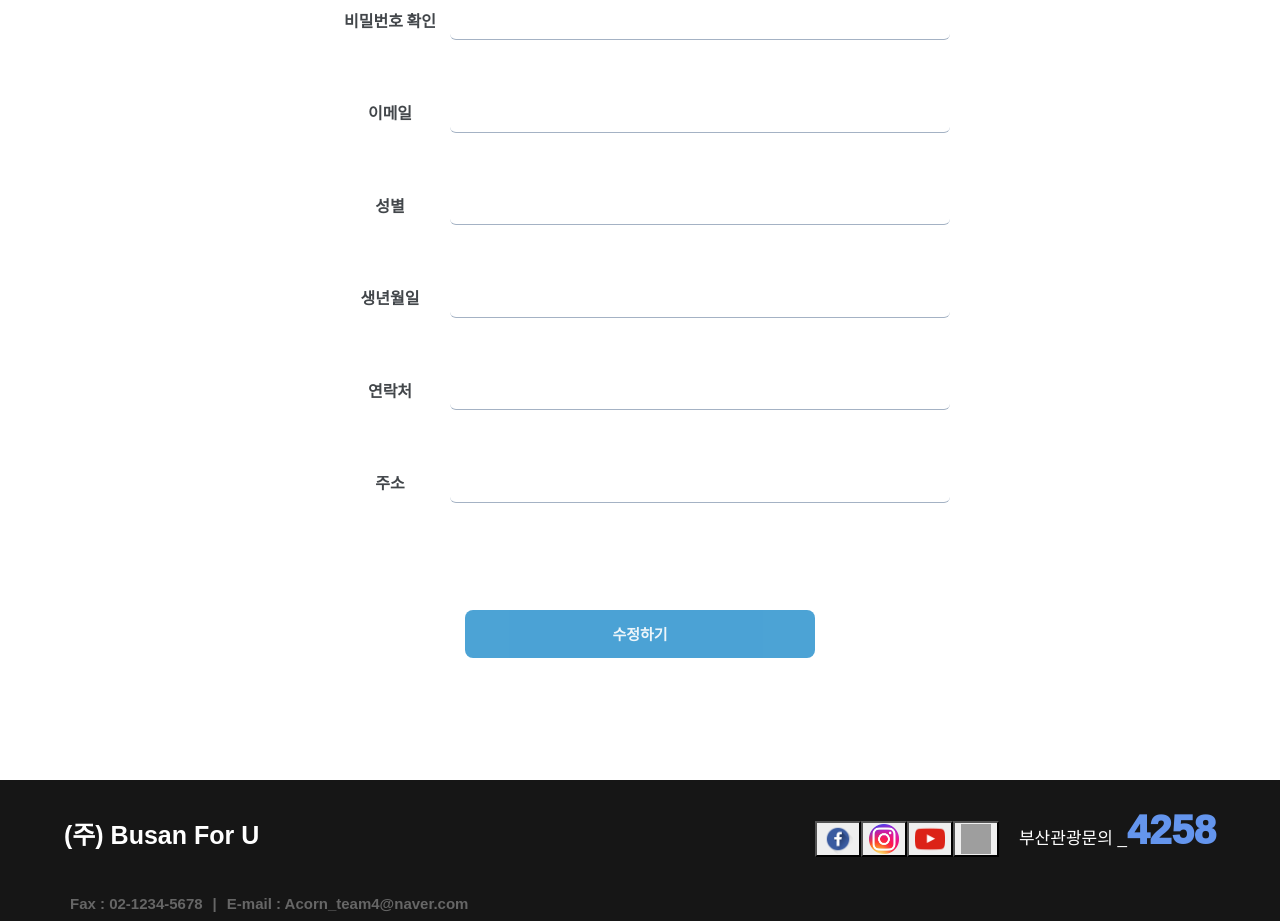
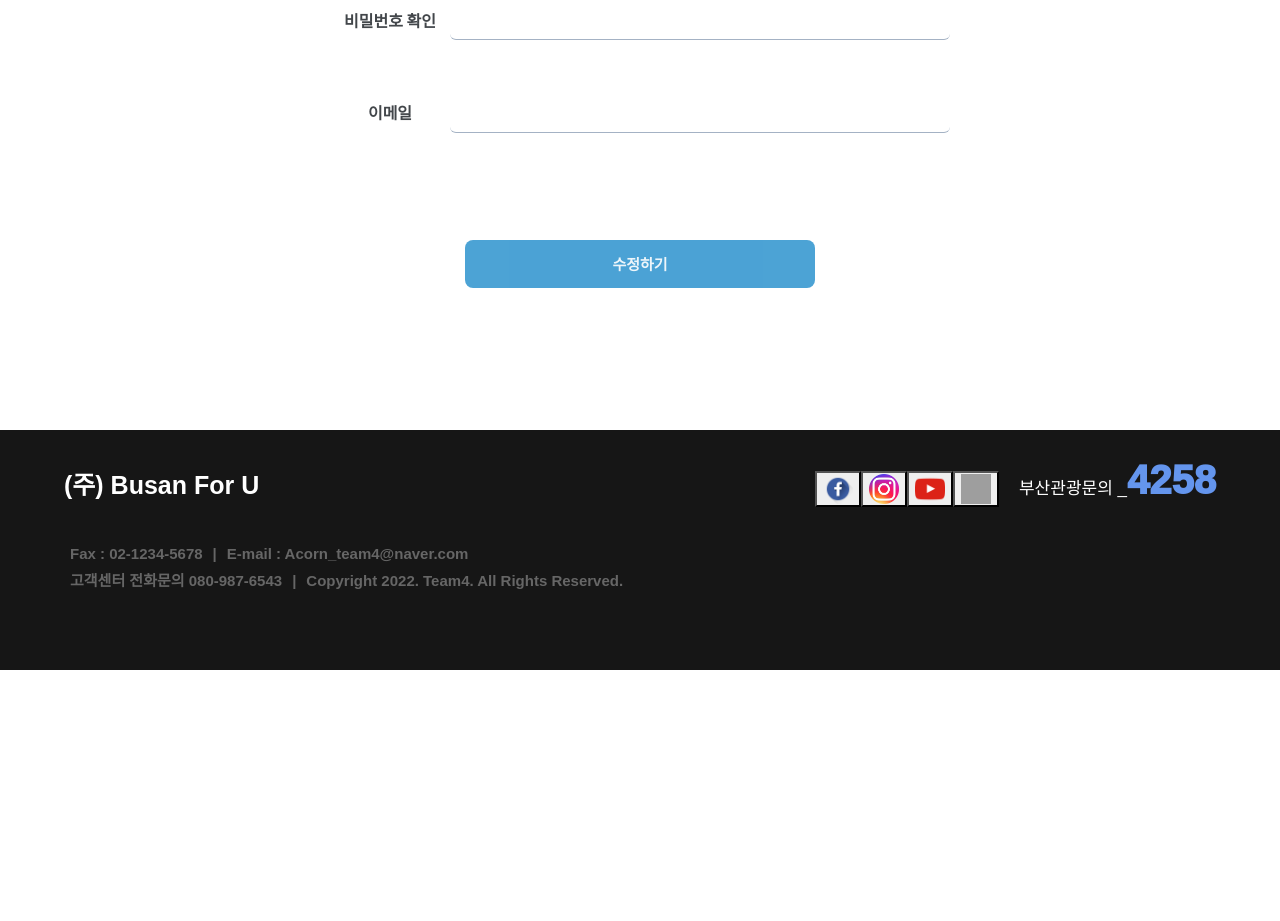
Before and after one commit to shinbumjun/Busan, a Vue app in the folder busan-vue/: page /mypage in a window 1280 px wide. Shown: the part 860-1781 px from the top of the page. After the commit the page ends 1530 px from the top, so only its background shows below. Built offline with nearby package versions, Linux system fonts and the light colour scheme; grey boxes are pictures that could not be loaded; a web font is replaced by a local one.

Commit message:
Update BusanMypage.vue

```diff
--- a/busan-vue/src/components/BusanMypage.vue
+++ b/busan-vue/src/components/BusanMypage.vue
@@ -15,21 +15,21 @@
             </div>
         </div>
         <!-- Content Part-->
-        <div class="container" style="height:1350px">
+        <div class="container" style="height:1000px">
             <form action="${pageContext.request.contextPath}/users/signup.do" method="post" id="myForm">
                 <div>
                     <label class="control-label" for="users_id">아이디</label>
-                    <input class="form-control" type="text" name="users_id" id="users_id" placeholder="Email or ID" style="outline: 0;"/>
+                    <input  v-model="user_id" class="form-control" type="text" name="users_id" id="users_id" value="{}" placeholder="Email or ID" style="outline: 0;"/>
                     <div id="id_length_validation" class="invalid-feedback">영문자 소문자로 시작하고 5~10글자 이내로 작성해주세요.</div>
                     <div id="id_overlap_validation" class="invalid-feedback">중복된 아이디 입니다.</div>
                 </div>
                 <div>
                     <label class="control-label" for="users_name">이름</label>
-                    <input class="form-control" type="text" name="users_name" id="users_name"/>
+                    <input v-model="name" class="form-control" type="text" name="users_name" id="users_name" value="{}"/>
                 </div>
                 <div>
                     <label class="control-label" for="users_pwd">비밀번호</label>
-                    <input class="form-control" type="password" name="users_pwd" id="users_pwd"/>
+                    <input v-model="password" class="form-control" type="password" name="users_pwd" id="users_pwd"/>
                     <div id="pwd_length_validation" class="invalid-feedback">영문자,숫자,특수문자를 하나이상을 사용해주세요.</div>
                     <div id="pwd_length_validation" class="valid-feedback">비밀번호 확인</div>
                 </div>
@@ -41,28 +41,11 @@
                 </div>
                 <div>
                     <label class="control-label" for="users_email">이메일</label>
-                    <input class="form-control" type="text" name="users_email" id="users_email"/>
+                    <input v-model="email" class="form-control" type="text" name="users_email" id="users_email" value="{}"/>
                     <div class="invalid-feedback">이메일 형식을 확인 하세요.</div>
                 </div>
-                <div>
-                    <label class="control-label" for="users_sex">성별</label>
-                    <input class="form-control" type="text" name="users_sex" id="users_sex"/>
-                </div>
-                <div>
-                    <label class="control-label" for="users_birthday">생년월일</label>
-                    <input class="form-control" type="number" name="users_birthday" id="users_birthday"/>
-
-                </div>
-                <div>
-                    <label class="control-label" for="users_phoneNum">연락처</label>
-                    <input class="form-control" type="text" name="users_phoneNum" id="users_phoneNum"/>
-                </div>
-                <div>
-                    <label class="control-label" for="users_addr">주소</label>
-                    <input class="form-control" type="text" name="users_addr" id="users_addr"/>
-                </div>
                 <div style="margin-top:50px; padding-top:40px;">
-                    <button class="btn btn-primary submit-btn" type="submit" style="border:none; width: 350px;">수정하기</button>
+                    <button @click="create" class="btn btn-primary submit-btn" type="submit" style="border:none; width: 350px;">수정하기</button>
                 </div>
             </form>
         </div>
@@ -71,7 +54,7 @@
 
 <script>
 export default {
-
+    props:["propsdata"]
 }
 </script>
 
```
